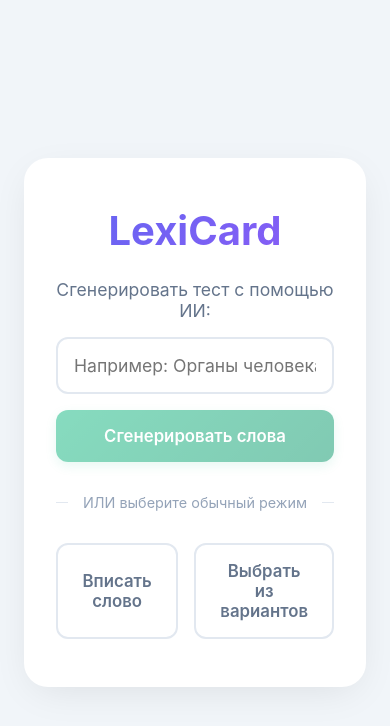
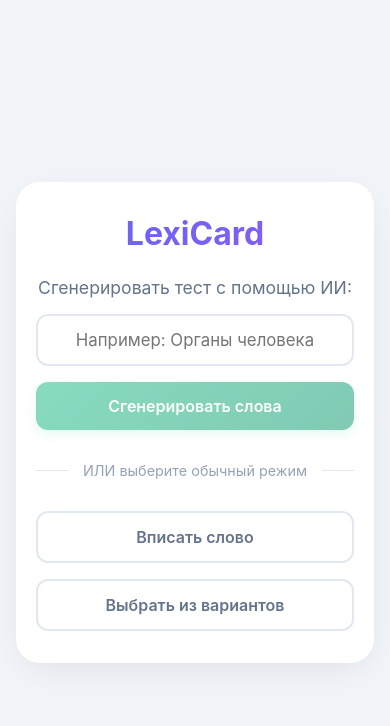
Before and after one commit to Evil-Pinguin/lexicard, a React (Vite) app: page / in a window 390 px wide. Shown: the top 726 px of the page. Built offline with nearby package versions, Linux system fonts and the light colour scheme.

Commit message:
Mobile optimization

```diff
--- a/src/index.css
+++ b/src/index.css
@@ -358,3 +358,47 @@ body {
 @keyframes spin {
   to { transform: rotate(360deg); }
 }
+
+/* --- Адаптив для мобильных устройств --- */
+@media (max-width: 480px) {
+  .app {
+    padding: 16px;
+  }
+
+
+  .start-screen, .result-screen {
+    padding: 32px 20px;
+  }
+
+  .card {
+    padding: 28px 20px;
+  }
+
+  .start-screen h1, .result-screen h1 {
+    font-size: 2rem;
+  }
+
+  .word {
+    font-size: 2.2rem;
+  }
+
+
+  .mode-buttons {
+    flex-direction: column;
+  }
+
+  .mode-buttons .btn-secondary {
+    width: 100%;
+  }
+
+
+  .btn {
+    padding: 14px 20px;
+    font-size: 1rem;
+  }
+
+  .answer-input, .topic-input {
+    padding: 14px;
+    font-size: 1.05rem;
+  }
+}
```
